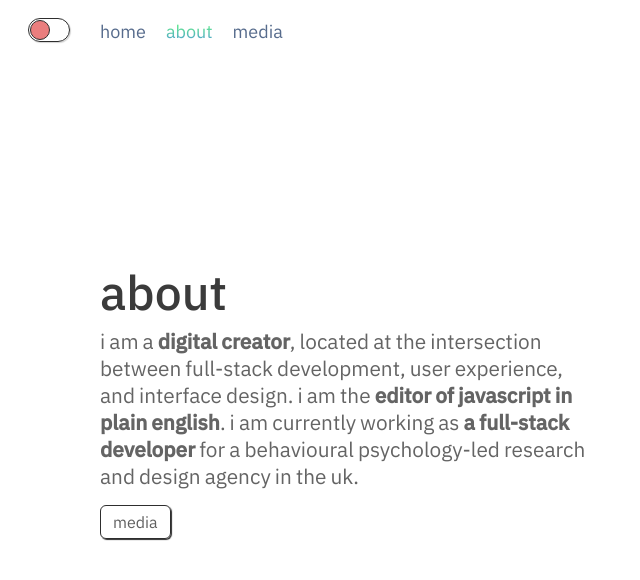
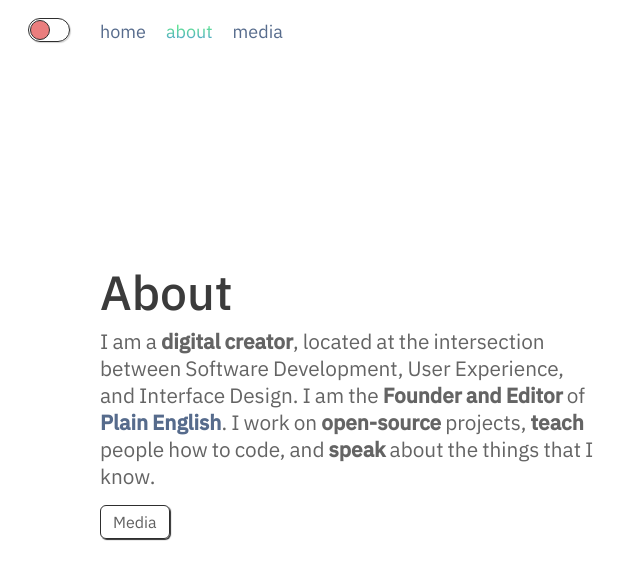
Before and after one commit to sunil-sandhu/sunilsandhu2019-nuxt, a Nuxt app: page /about in a window 1280 px wide. Shown: the top 580 px of the page, without its empty margins (0-640 px from the left). Built offline with nearby package versions, Linux system fonts and the light colour scheme.

Commit message:
updated copy

```diff
--- a/components/Navigation.vue
+++ b/components/Navigation.vue
@@ -7,17 +7,14 @@
 </template>
 
 <script>
-
 export default {
-        name: 'Navigation',
-        components: {
-
+  name: "Navigation",
+  components: {},
+  data() {
+    return {};
   },
-        data() {
-            return {}
-        },
-        props: ['linkColor', 'navBackgroundColor']
-    }
+  props: ["linkColor", "navBackgroundColor"]
+};
 </script>
 
 <style scoped>
@@ -34,7 +31,6 @@
   margin-right: 20px;
   font-size: 18px;
 }
-
 
 /*@media only screen and (max-width: 599px) {*/
 /*.navigation {*/
@@ -54,5 +50,4 @@
 /*}*/
 
 /*}*/
-
 </style>
--- a/pages/about.vue
+++ b/pages/about.vue
@@ -1,27 +1,35 @@
 <template>
   <div class="content">
+    <h1 class="name">About</h1>
 
-        <h1 class="name">about</h1>
+    <p>
+      I am a
+      <strong>digital creator</strong>, located at the intersection between Software Development, User Experience, and Interface Design. I am the
+      <strong>Founder and Editor</strong> of
+      <strong>
+        <a href="https://plainenglish.io">Plain English</a>
+      </strong>. I work on
+      <strong>open-source</strong> projects,
+      <strong>teach</strong> people how to code, and
+      <strong>speak</strong> about the things that I know.
+    </p>
 
-        <p>i am a <strong>digital creator</strong>, located at the intersection between full-stack development, user experience, and interface design. i am the <strong>editor of javascript in plain english</strong>. i am currently working as <strong>a full-stack developer</strong> for a behavioural psychology-led research and design agency in the uk.</p>
-
-        <nuxt-link to="/media" class="button">media</nuxt-link>
-
+    <nuxt-link to="/media" class="button">Media</nuxt-link>
   </div>
 </template>
 
 <script>
-
-
 export default {
-        components: {
-        }
-    }
+  components: {}
+};
 </script>
 
 <style scoped>
-
-  h2, h3, h4, h5, p {
+h2,
+h3,
+h4,
+h5,
+p {
   font-size: 1.3em;
   margin: 5px 0;
   text-align: left;
@@ -30,9 +38,12 @@
   line-height: 1.3em;
 }
 
-
 @media only screen and (max-width: 599px) {
-      h2, h3, h4, h5, p {
+  h2,
+  h3,
+  h4,
+  h5,
+  p {
     font-size: 1.2em;
     margin: 5px 0;
     text-align: left;
@@ -40,7 +51,5 @@
     word-spacing: -0.04em;
     line-height: 1.4em;
   }
-
 }
-
 </style>
--- a/pages/index.vue
+++ b/pages/index.vue
@@ -1,27 +1,23 @@
 <template>
-    <div class="content">
+  <div class="content">
+    <h1 class="name">Sunil Sandhu</h1>
 
-      <h1 class="name">sunil sandhu</h1>
+    <h2 class="tagline">
+      Developer +
+      <br />UX Designer
+    </h2>
 
-      <h2 class="tagline">developer + <br/>ux designer </h2>
-
-      <nuxt-link to="/about" class="button">learn more</nuxt-link>
-
+    <nuxt-link to="/about" class="button">Learn more</nuxt-link>
   </div>
 </template>
 
 <script>
-
-
 export default {
-  components: {
-  },
+  components: {},
 
   props: []
-}
+};
 </script>
 
 <style>
-
-
 </style>
--- a/pages/media.vue
+++ b/pages/media.vue
@@ -1,9 +1,7 @@
 <template>
   <div class="content media">
-
-      <h1 class="name">media</h1>
+    <h1 class="name">Media</h1>
     <div v-for="item in media" :key="item.id">
-
       <p class="format">{{item.format}}</p>
 
       <a class="title" :href="item.href" target="_blank">{{item.title}}</a>
@@ -11,48 +9,38 @@
       <p class="medium">{{item.medium}}</p>
 
       <p class="year">{{item.year}}</p>
-
     </div>
-
   </div>
 </template>
 
 
 <script>
-  import axios from 'axios';
-
+import axios from "axios";
 
 export default {
   data() {
     return {
-                color: 'blue',
-            }
+      color: "blue"
+    };
   },
 
   async asyncData() {
-            const res = await axios.get('https://sunilsandhu-47c54.firebaseio.com/media.json');
+    const res = await axios.get(
+      "https://sunilsandhu-47c54.firebaseio.com/media.json"
+    );
 
     // turn object of objects into array of objects, then reverse in order to show media in reverse chronological order
     const media = Object.values(res.data).reverse();
-            return {media};
-
+    return { media };
   },
 
+  components: {},
 
-        components: {
-
-        },
-
-        methods: {
-        }
-
-    }
-
-
+  methods: {}
+};
 </script>
 
 <style scoped>
-
 .media {
   /*overflow-x: scroll;*/
   height: auto;
@@ -64,7 +52,6 @@
   margin-bottom: 60px;
 }
 
-
 .title {
   font-size: 1.5em;
   color: #646464;
@@ -74,12 +61,12 @@
 .format {
   margin-top: 30px;
   font-size: 1em;
-  color: #C3BFBF;
+  color: #c3bfbf;
 }
 
 .medium {
   font-size: 1.25em;
-  color: #9D9D9D;
+  color: #9d9d9d;
 }
 
 .year {
@@ -87,5 +74,4 @@
   font-size: 0.9em;
   /*margin-bottom: 15px;*/
 }
-
 </style>
```
Also changed, not shown: package.json (+5 -5 lines), 2 other files (tests, documents, lock files or other folders). Lines whose indentation alone changed are shown as unchanged.
